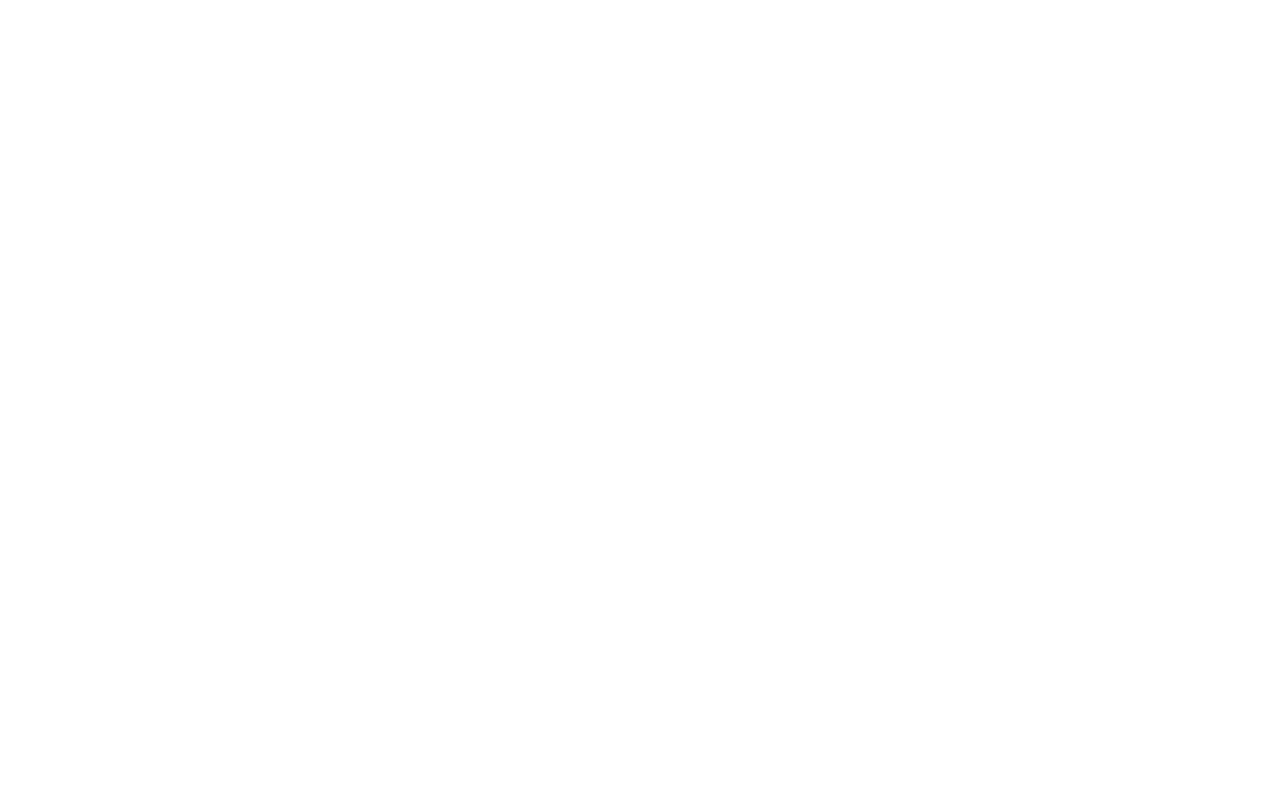
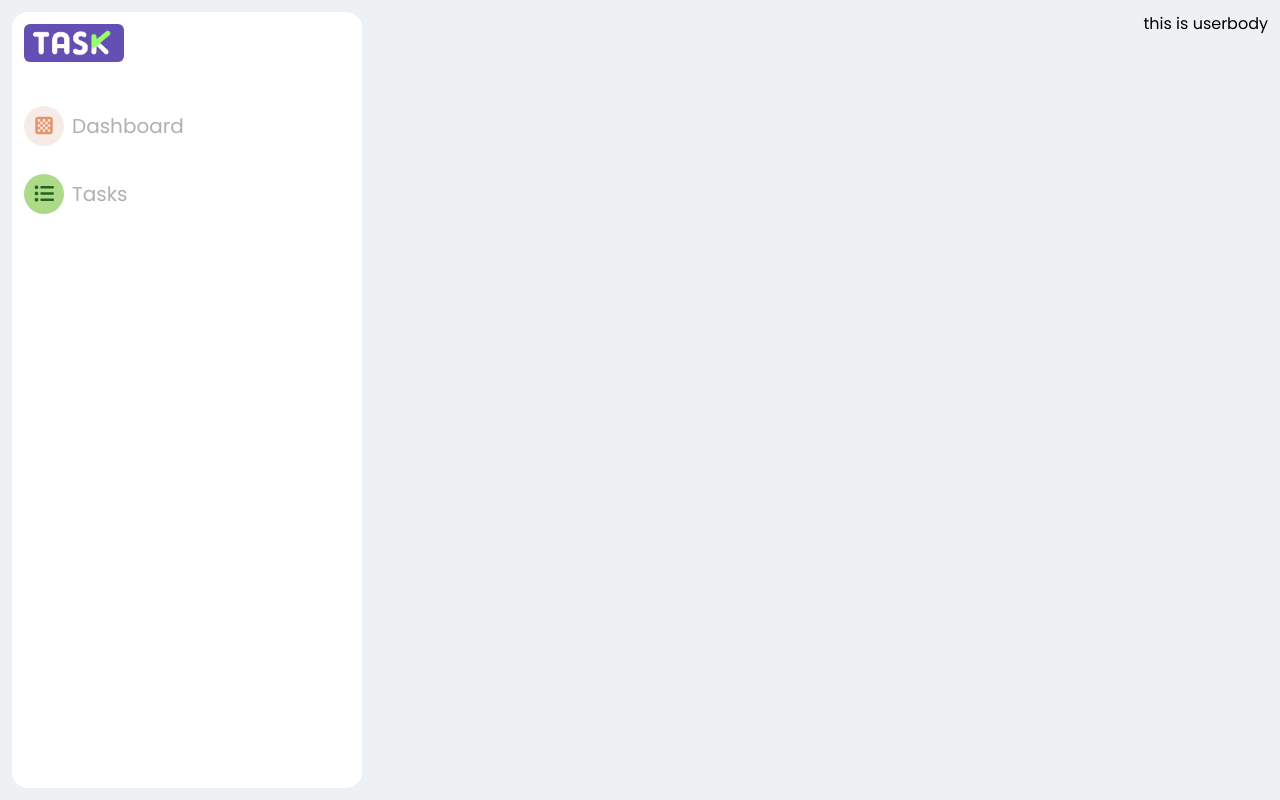
Before and after one commit to nguHelon/TaskApp, a React (Vite) app: page /mydashboard in a window 1280 px wide. Before the commit this address had no page. Built offline with nearby package versions, Linux system fonts and the light colour scheme.

Commit message:
started the dashboard of the user

```diff
--- a/src/App.jsx
+++ b/src/App.jsx
@@ -1,6 +1,6 @@
 import React from "react";
 import { Routes, Route } from "react-router-dom";
-import { LandingPage, LogIn } from "./components/components";
+import { LandingPage, LogIn, UserSideBar, UserBody } from "./components/components";
 
 function App() {
   return (
@@ -8,6 +8,9 @@
       <Routes>
         <Route path="/" element={<LandingPage />} />
         <Route path="/login" element={<LogIn />} />
+        <Route path="/mydashboard" element={<UserSideBar />} >
+          <Route index element={<UserBody />} />
+        </Route>
       </Routes>
     </>
   )
--- a/src/components/LandingPage.jsx
+++ b/src/components/LandingPage.jsx
@@ -2,6 +2,7 @@
 import { listItems } from "../constants/constants";
 import { taskLogo, programmingVideo, task2 } from "../assets/assets";
 import { Button } from "./components";
+import { Link } from "react-router-dom";
 
 const LandingPage = () => {
     const [showVideo, setShowVideo] = useState(false);
@@ -46,7 +47,9 @@
                                 <h1 className="text-black text-[50px] mb-4 font-bold">An online task management tool for teams</h1>
                                 <p className=" mb-4 text-black text-[20px]">Quick tasks completion wherever you are & manage your teams with simple boards</p>
                                 <div className=" w-full h-auto flex justify-start items-center space-x-4 ">
-                                    <button className="buttonGradient2">Log In and start your tasks</button>
+                                    <Link to="login">
+                                        <button className="buttonGradient2">Log In and start your tasks</button>
+                                    </Link>
                                     <button className="btncss font-bold"><i className="fa-brands fa-github"></i>  Github</button>
                                 </div>
                             </div>
--- /dev/null
+++ b/src/components/UserBody.jsx
@@ -0,0 +1,9 @@
+import React from 'react'
+
+const UserBody = () => {
+  return (
+    <div>this is userbody</div>
+  )
+}
+
+export default UserBody
--- /dev/null
+++ b/src/components/UserSideBar.jsx
@@ -0,0 +1,30 @@
+import React from "react"
+import { Outlet } from "react-router-dom";
+import { taskLogo } from "../assets/assets";
+
+const UserSideBar = () => {
+    return (
+        <div className="w-full p-3 flex justify-between items-start bg-[#edf1f4]">
+            <div className="w-[350px] h-[97vh] p-3 rounded-2xl bg-white">
+                <img className="w-[100px] rounded-md mb-11" src={taskLogo} alt="" />
+                <ul className="w-full flex flex-col space-y-7">
+                    <li className="flex items-center justify-start space-x-2">
+                        <div className="h-[40px] w-[40px] rounded-full flex justify-center items-center text-[#e4936a] bg-[#f6ebe7]">
+                            <i className="fa-solid fa-chess-board text-xl"></i>
+                        </div>
+                        <span className="text-textColor text-xl">Dashboard</span>
+                    </li>
+                    <li className="flex items-center justify-start space-x-2">
+                        <div className="h-[40px] w-[40px] rounded-full flex justify-center items-center text-[#276221] bg-[#acda87]">
+                            <i className="fa-solid fa-list-ul text-xl"></i>
+                        </div>
+                        <span className="text-textColor text-xl">Tasks</span>
+                    </li>
+                </ul>
+            </div>
+            <Outlet />
+        </div>
+    )
+}
+
+export default UserSideBar;
--- a/src/components/components.js
+++ b/src/components/components.js
@@ -1,9 +1,13 @@
 import Button from "./Button";
 import LandingPage from "./LandingPage";
-import LogIn from "./LogIn"
+import LogIn from "./LogIn";
+import UserSideBar from "./UserSideBar";
+import UserBody from "./UserBody";
 
 export {
     Button,
     LandingPage,
     LogIn,
+    UserSideBar,
+    UserBody,
 }
--- a/tailwind.config.js
+++ b/tailwind.config.js
@@ -6,6 +6,7 @@
       colors: {
         dimGray: "#B9BBB6",
         violetBlue: "#5f14b5",
+        textColor: "#aeb0b1"
       },
       fontFamily: {
         Poppins: ["Poppins", "sans-serif"],
```
